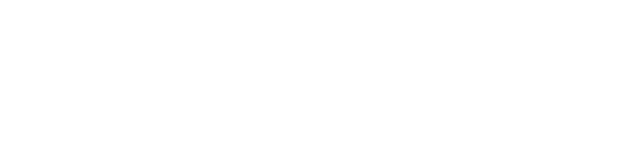
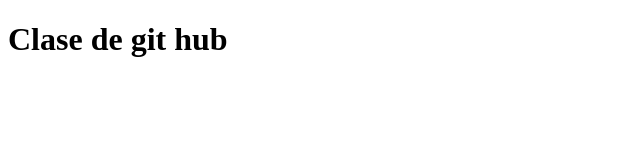
Before and after one commit to laurablancoab/proyecto-coder-, a plain HTML site: page index.html in a window 1280 px wide. Shown: the whole page, without its empty margins (0-640 px from the left). Drawn offline with Linux system fonts and the light colour scheme.

Commit message:
Cambio en titulo principal

```diff
--- a/index.html
+++ b/index.html
@@ -7,6 +7,7 @@
     <title>Clase 10 </title>
 </head>
 <body>
+    <h1>Clase de git hub</h1>
     <!--Para crear repostirio en GIT
     tenemos que usar el siguiente: git init -->
 
```
